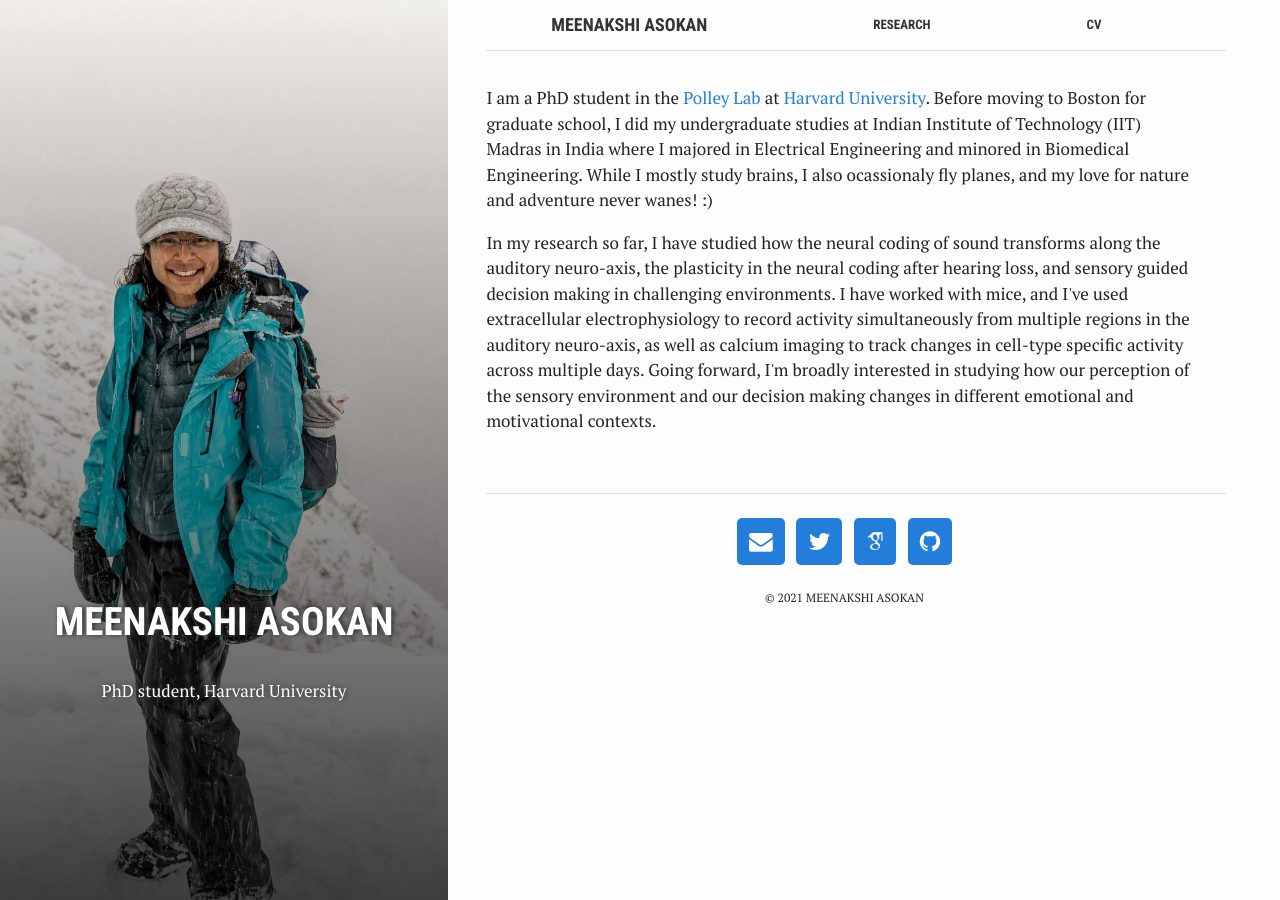
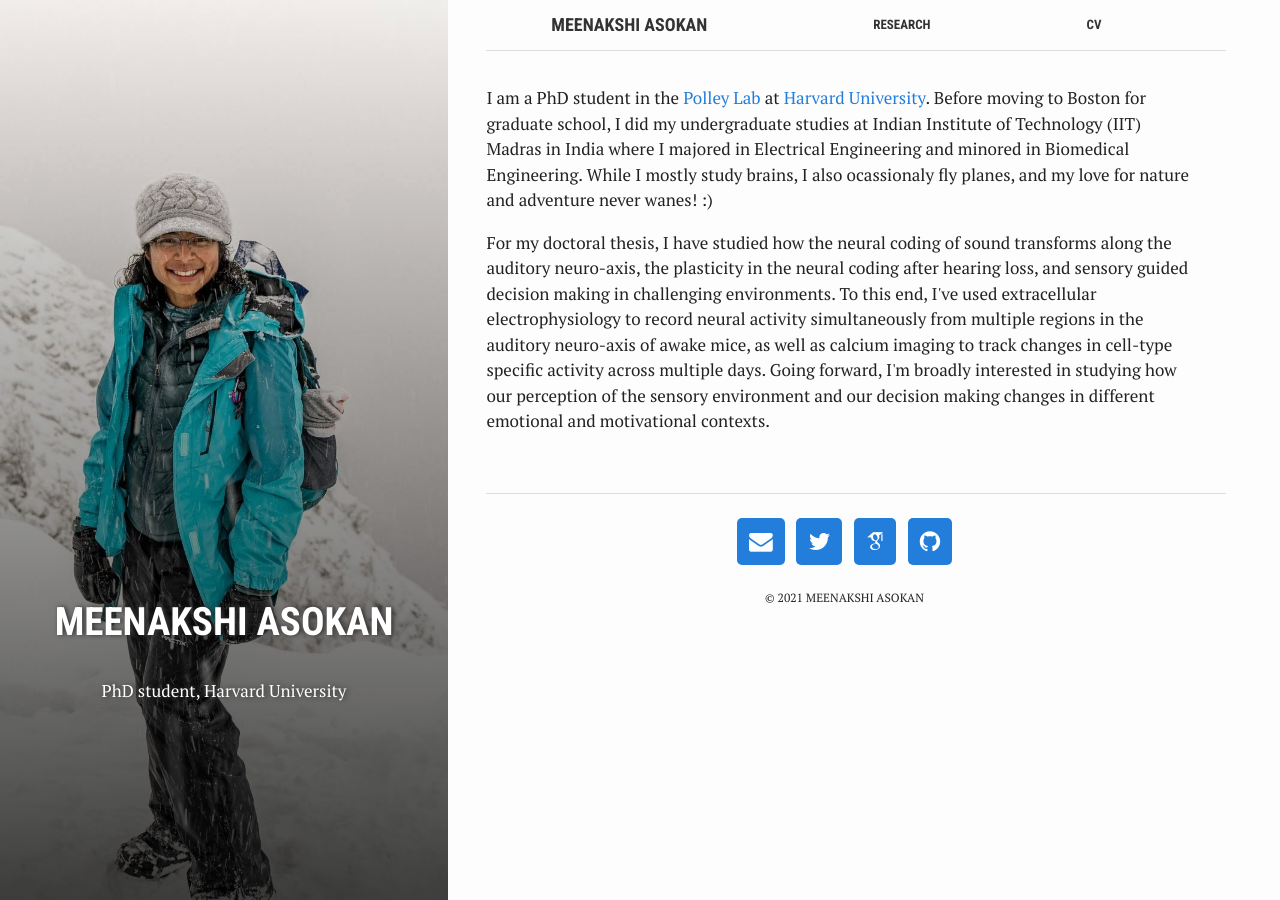
Before and after one commit to Meenakshi-Asokan/Meenakshi-Asokan.github.io, a Jekyll site: the page built from index.html, in a window 1280 px wide. Built offline with Jekyll 4.4.1, drawn with Linux system fonts in a browser that asks for light colours; nearby versions of some CDN libraries; some web fonts are replaced; library files that are not in the unit come from our copies.

Commit message:
Update index.html

```diff
--- a/index.html
+++ b/index.html
@@ -14,10 +14,10 @@ summary: "PhD student, Harvard University"
   While I mostly study brains, I also ocassionaly fly planes, and my love for nature and adventure never wanes! :)
 </p>
 <p>
-  In my research so far, I have studied how the neural coding of sound transforms along the auditory neuro-axis,
+  For my doctoral thesis, I have studied how the neural coding of sound transforms along the auditory neuro-axis,
   the plasticity in the neural coding after hearing loss, and sensory guided decision making
-  in challenging environments. I have worked with mice, and I've used extracellular electrophysiology to
-  record activity simultaneously from multiple regions in the auditory neuro-axis, as well as
+  in challenging environments. To this end, I've used extracellular electrophysiology to
+  record neural activity simultaneously from multiple regions in the auditory neuro-axis of awake mice, as well as
   calcium imaging to track changes in cell-type specific activity across multiple days. Going forward, I'm broadly interested
   in studying how our perception of the sensory environment and our decision making changes in different emotional and
   motivational contexts.
```
